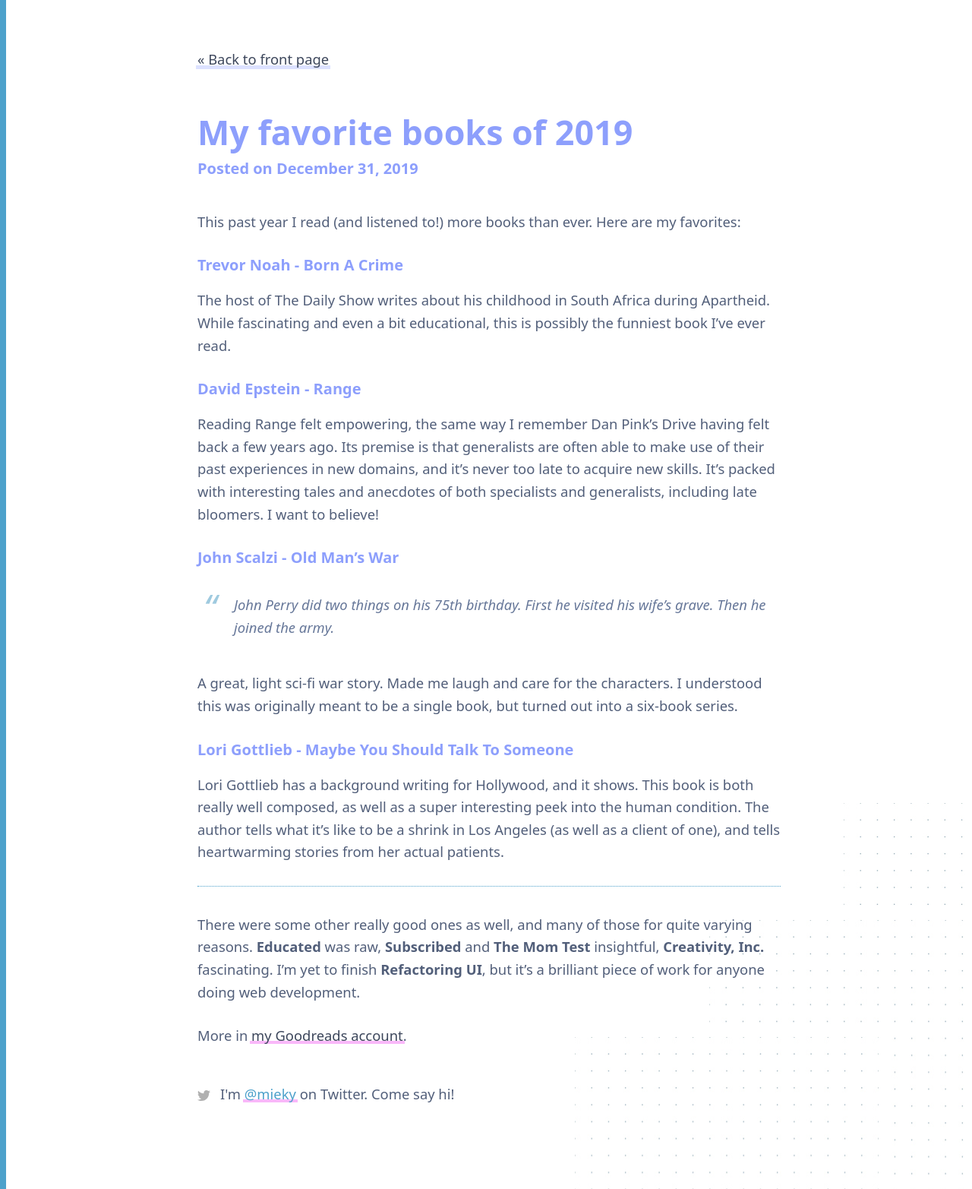
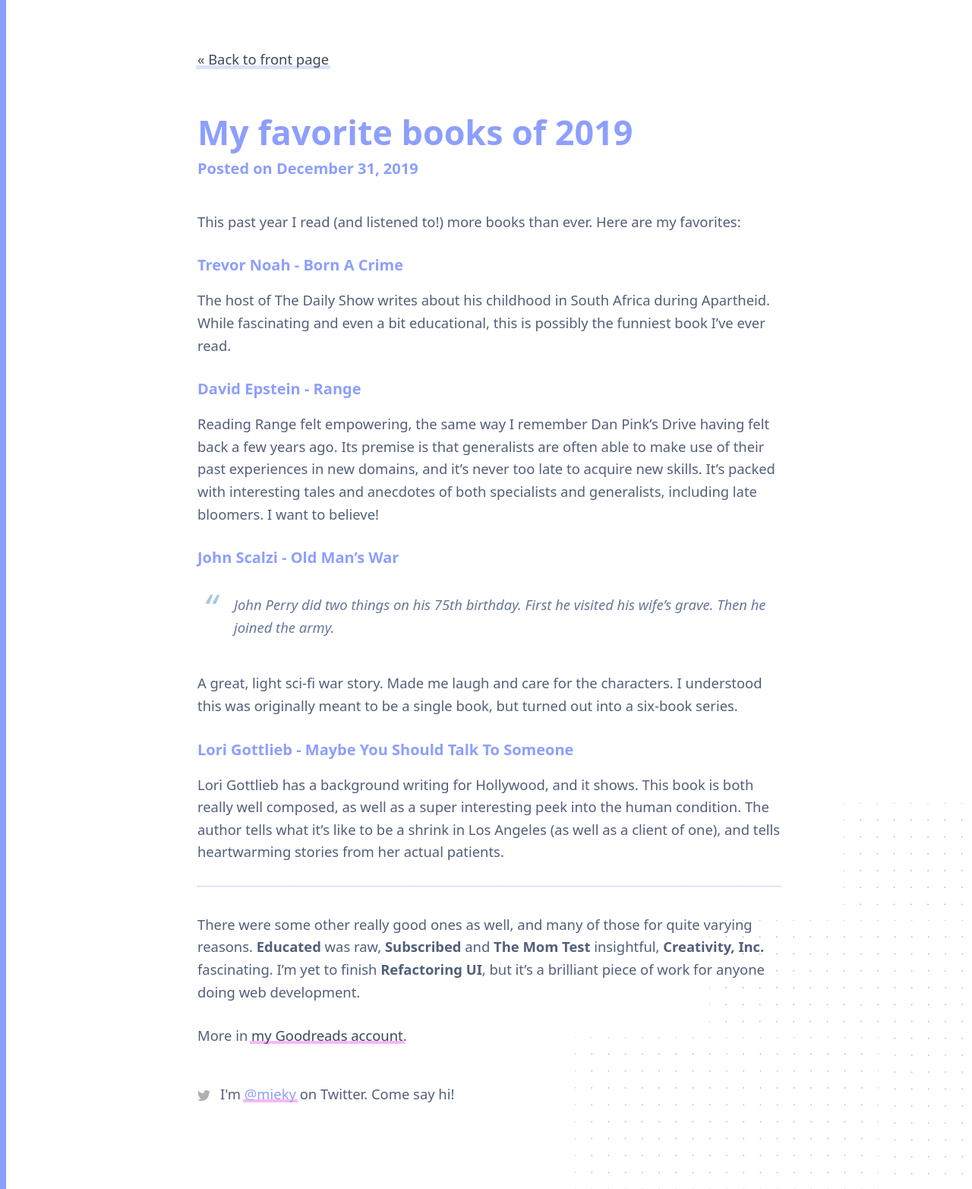
Before and after one commit to mieky/mieky.github.io, a Jekyll site: the page built from _posts/2019-12-31-favorite-books-2019.md, in a window 1280 px wide. Shown: the whole page at 76% size. Built offline with Jekyll 4.4.1, drawn with Linux system fonts in a browser that asks for light colours.

Commit message:
Tweak the blues

```diff
--- a/_layouts/default.html
+++ b/_layouts/default.html
@@ -33,7 +33,7 @@ navigation:
   </head>
 
   <body class="m-4 sm:m-6 md:m-10 py-6">
-    <article class="content container mb-10 max-w-3xl mx-auto">
+    <article class="content container mb-10 max-w-3xl md:mx-auto">
         {{ content }}
     </article>
 
--- a/_sass/_variables.scss
+++ b/_sass/_variables.scss
@@ -1,5 +1,5 @@
 $pink: hsl(300, 85%, 85%);
-$blue: hsl(200, 55%, 55%);
+$blue: hsl(230, 95%, 77%);
 
 $text-color: hsl(220, 20%, 40%);
 $text-color-heading: hsl(230, 95%, 77%);
```
